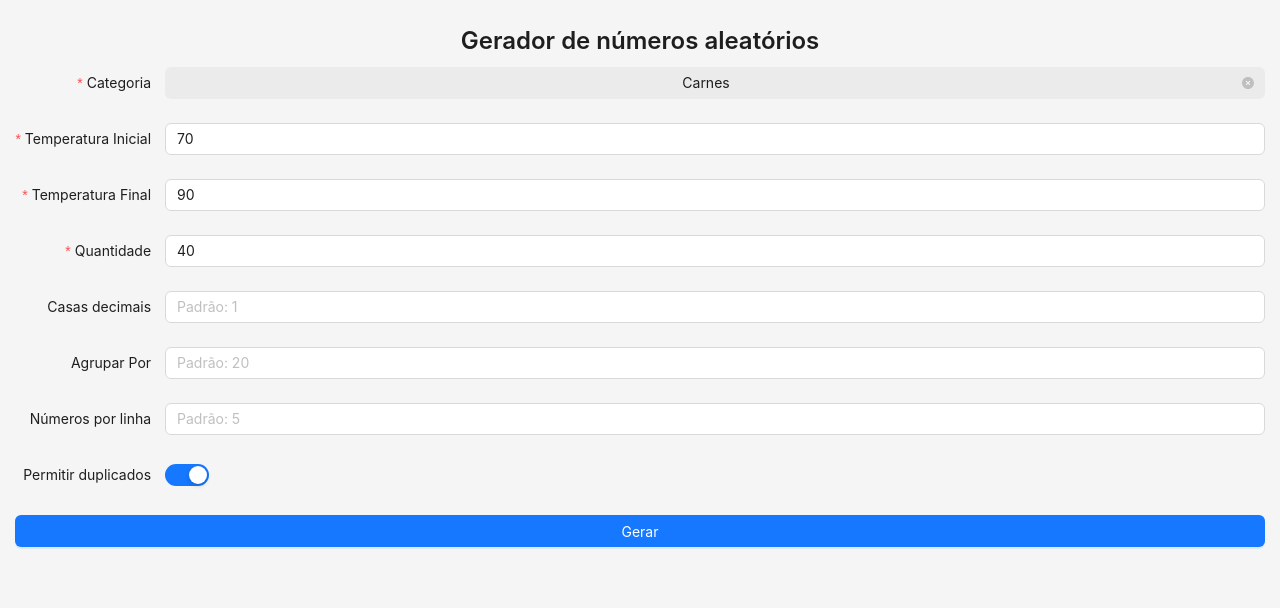
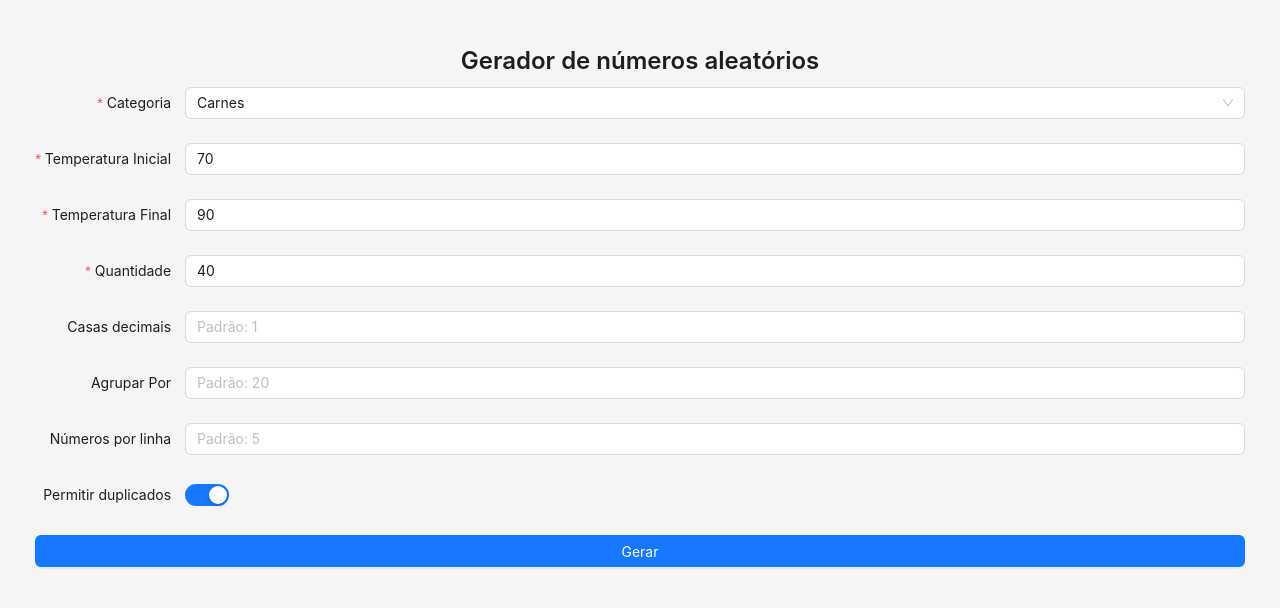
Before and after one commit to Fagnerkenedy/gerador-numeros, a React (Create React App) app: page / in a window 1280 px wide. Shown: the top 608 px of the page. Built offline with nearby package versions, Linux system fonts and the light colour scheme.

Commit message:
Adiciona

```diff
--- a/src/components/form/FormItem.jsx
+++ b/src/components/form/FormItem.jsx
@@ -22,17 +22,10 @@ const FormItem = ({ form }) => {
                         initialValue={field.initialValue}
                     >
                         <Select
-                            style={{ width: '100%' }}
+                            style={{ width: '100%', textAlign: "left" }}
                             min={field.min || ''}
                             max={field.max || ''}
                             placeholder={field.placeholder || ''}
-                            allowClear
-                            showSearch
-                            variant="filled"
-                            optionFilterProp="children"
-                            filterOption={(input, option) =>
-                                option.children.toLowerCase().indexOf(input.toLowerCase()) >= 0
-                            }
                             // defaultValue={field.initialValue}
                             onChange={(e, item) => {
                                 form.setFieldValue('minima', item.props.min);
@@ -66,6 +59,7 @@ const FormItem = ({ form }) => {
                         initialValue={field.initialValue}
                     >
                         <InputNumber
+                            inputMode="numeric"
                             style={{ width: '100%' }}
                             min={field.min || ''}
                             max={field.max || ''}
--- a/src/components/form/Formulario.jsx
+++ b/src/components/form/Formulario.jsx
@@ -1,4 +1,4 @@
-import { Button, Form, Grid } from "antd"
+import { Affix, Button, Form, Grid } from "antd"
 import FormItem from "./FormItem"
 
 const { useBreakpoint } = Grid;
@@ -26,7 +26,16 @@ const Formulario = ({ finish }) => {
             onFinish={finish}
         >
             <FormItem form={form} />
-            <Button style={{ width: '100%' }} type="primary" htmlType="submit">Gerar</Button>
+            <Affix offsetTop={10}>
+                <Button
+                    style={{ width: '100%' }}
+                    type="primary"
+                    htmlType="submit"
+                    onClick={() => document.getElementById('scrollableDiv').scrollIntoView({ behavior: "smooth" })}
+                >
+                    Gerar
+                </Button>
+            </Affix>
         </Form>
     )
 }
--- a/src/components/home/Home.jsx
+++ b/src/components/home/Home.jsx
@@ -9,8 +9,8 @@ import notify from "../../utils/notification";
 
 const Home = () => {
     const [result, setResult] = useState([])
+    const [loading, setLoading] = useState(false)
     const { Title } = Typography
-    const [loading, setLoading] = useState(false)
 
     const finish = (fields) => {
         try {
@@ -28,7 +28,7 @@ const Home = () => {
             setResult(linhasAgrupadas)
             setTimeout(() => {
                 setLoading(false)
-            }, 600)
+            }, 200)
         } catch (error) {
             console.log("Erro ao gerar números: ", error)
             notify({
@@ -40,19 +40,22 @@ const Home = () => {
                 width: 600,
                 pauseOnHover: true
             })
+            setLoading(false)
+            setResult([])
         }
     }
 
     return (
         <Layout style={{ minHeight: '100vh' }}>
-            <Col style={{ padding: 15 }}>
+            <Col style={{ padding: 35}}>
                 <Title style={{ margin: 10 }} level={3}>Gerador de números aleatórios</Title>
                 <Formulario finish={finish} />
+                <div id="scrollableDiv" />
             </Col>
-            <div id="scrollableDiv"></div>
-            <List result={result} loading={loading} />
+            <Col style={{ padding: 10, minHeight: 1000 }}>
+                <List result={result} loading={loading} />
+            </Col>
             <FloatButton.BackTop />
-
         </Layout>
     )
 }
--- a/src/components/list/List.jsx
+++ b/src/components/list/List.jsx
@@ -1,16 +1,14 @@
-import { Card, Col, Divider, Skeleton, Typography } from "antd";
+import { Card, Divider, Skeleton, Typography } from "antd";
 
 const List = ({ result, loading }) => {
   const { Text } = Typography
-
-  console.log("rteioasd: ", result);
   let i = 1
   const groupFormated = result.map((group) => {
     return (
-      <Col style={{ padding: 10 }}>
       <Card
         size="small"
         title={`Grupo ${i++}`}
+        style={{ margin: 10 }}
       >
         {loading ? <Skeleton active /> :
           group.map((linha) => {
@@ -28,7 +26,6 @@ const List = ({ result, loading }) => {
             )
           })}
       </Card>
-      </Col>
     )
   })
 
```
Lines whose indentation alone changed are shown as unchanged.
